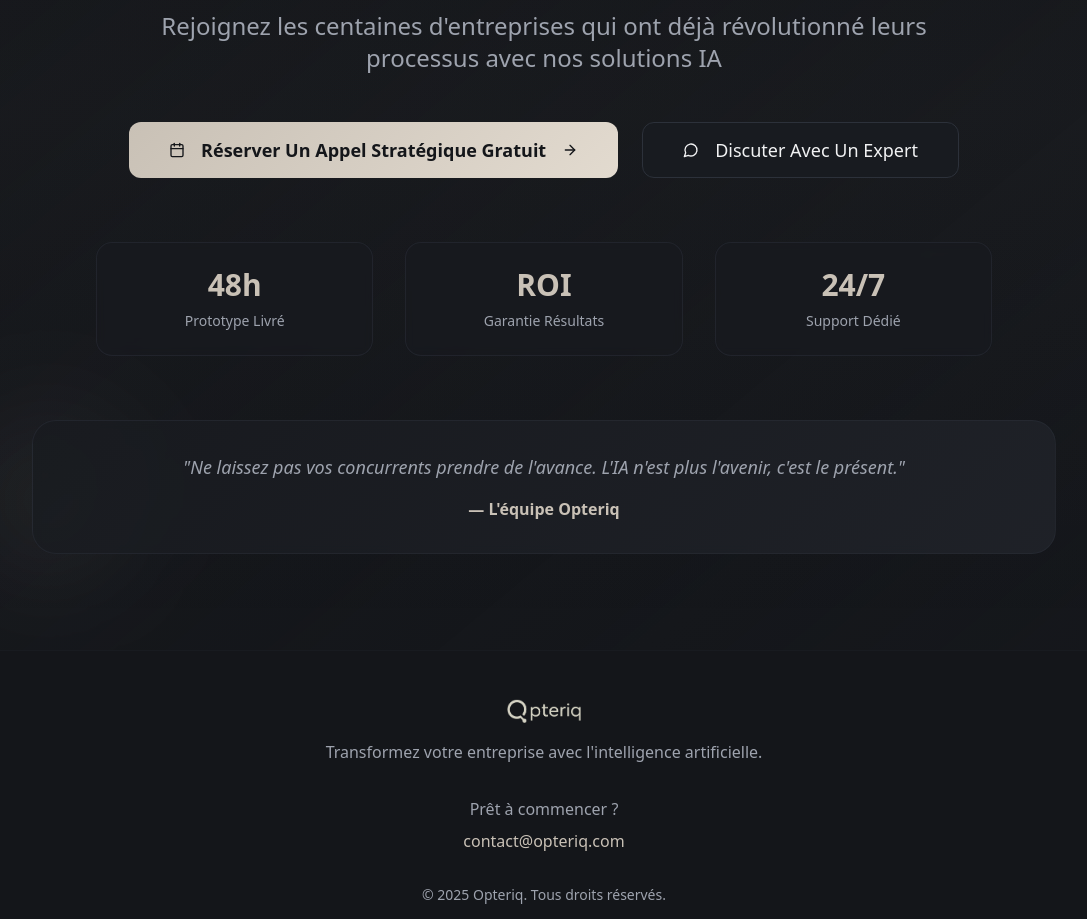
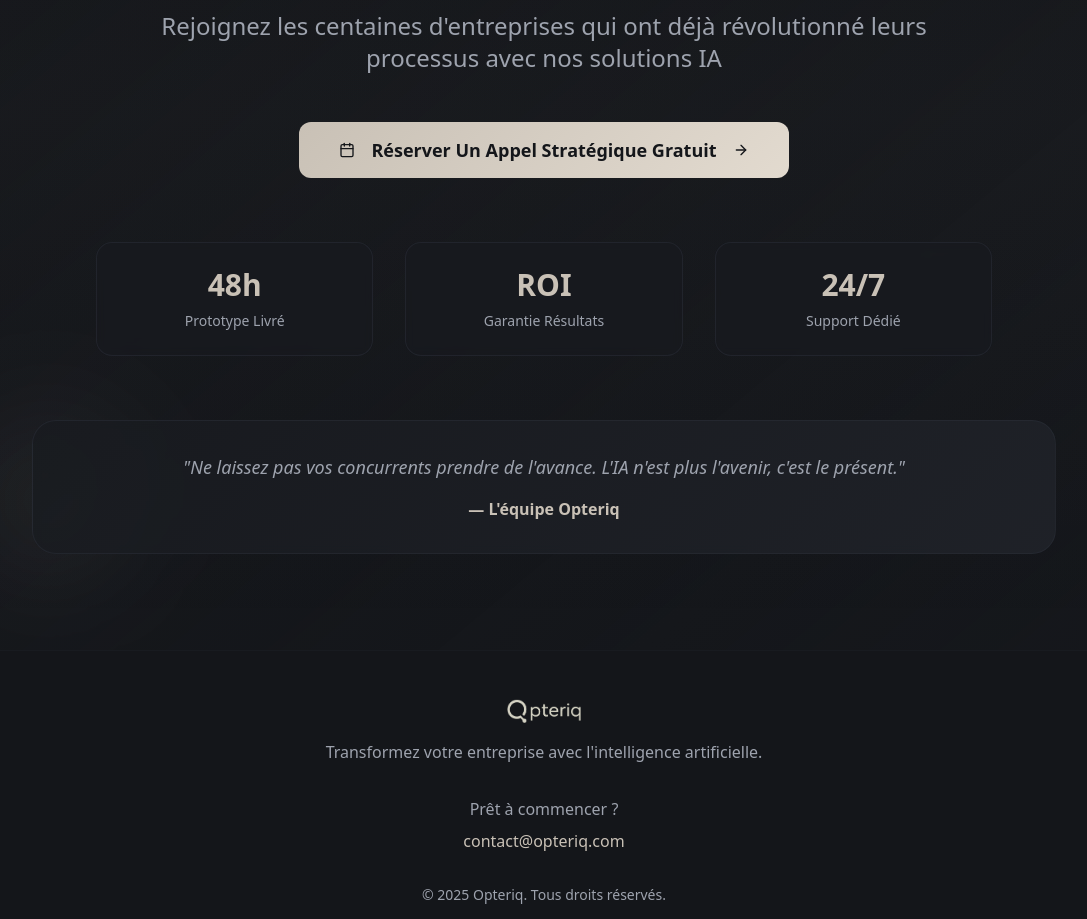
Before and after one commit to piraxe15/opteriq-new, a React (Vite) app: page / in a window 1280 px wide. Shown: the part 5440-6359 px from the top of the page, without its empty margins (96-1183 px from the left). Built offline with nearby package versions, Linux system fonts and the light colour scheme.

Commit message:
Remove unnecessary element
Remove the element as it is not needed.

```diff
--- a/src/components/ModernCTA.tsx
+++ b/src/components/ModernCTA.tsx
@@ -29,16 +29,12 @@ const ModernCTA = () => {
             Rejoignez les centaines d'entreprises qui ont déjà révolutionné leurs processus avec nos solutions IA
           </p>
 
-          {/* Boutons CTA */}
-          <div className="flex flex-col sm:flex-row gap-6 justify-center items-center mb-16">
+          {/* Bouton CTA */}
+          <div className="flex justify-center items-center mb-16">
             <Button variant="hero" size="xl" className="group" onClick={() => window.open('https://calendly.com/aitallaktarik/appel-strategique', '_blank')}>
               <Calendar className="mr-2 h-5 w-5" />
               Réserver Un Appel Stratégique Gratuit
               <ArrowRight className="ml-2 h-5 w-5 group-hover:translate-x-1 transition-transform" />
-            </Button>
-            <Button variant="sleek" size="xl" className="group">
-              <MessageCircle className="mr-2 h-5 w-5" />
-              Discuter Avec Un Expert
             </Button>
           </div>
 
```
